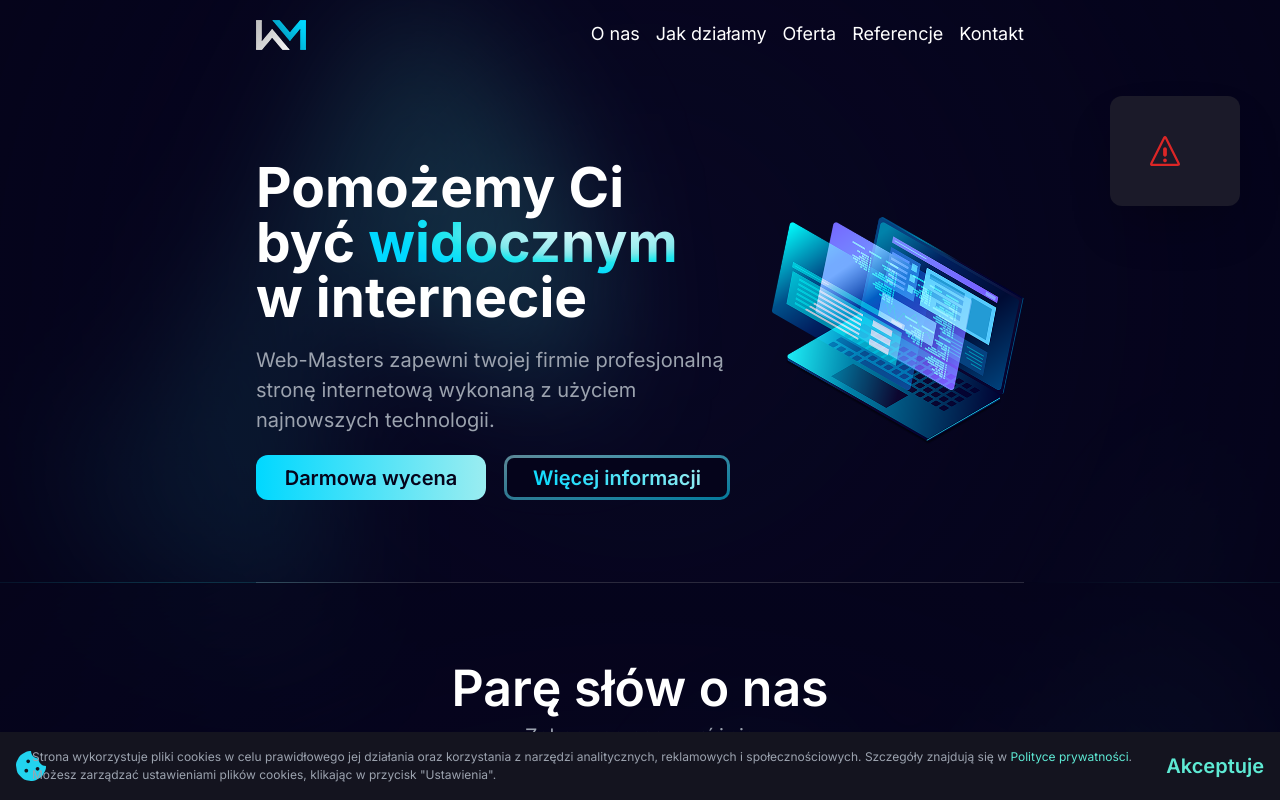
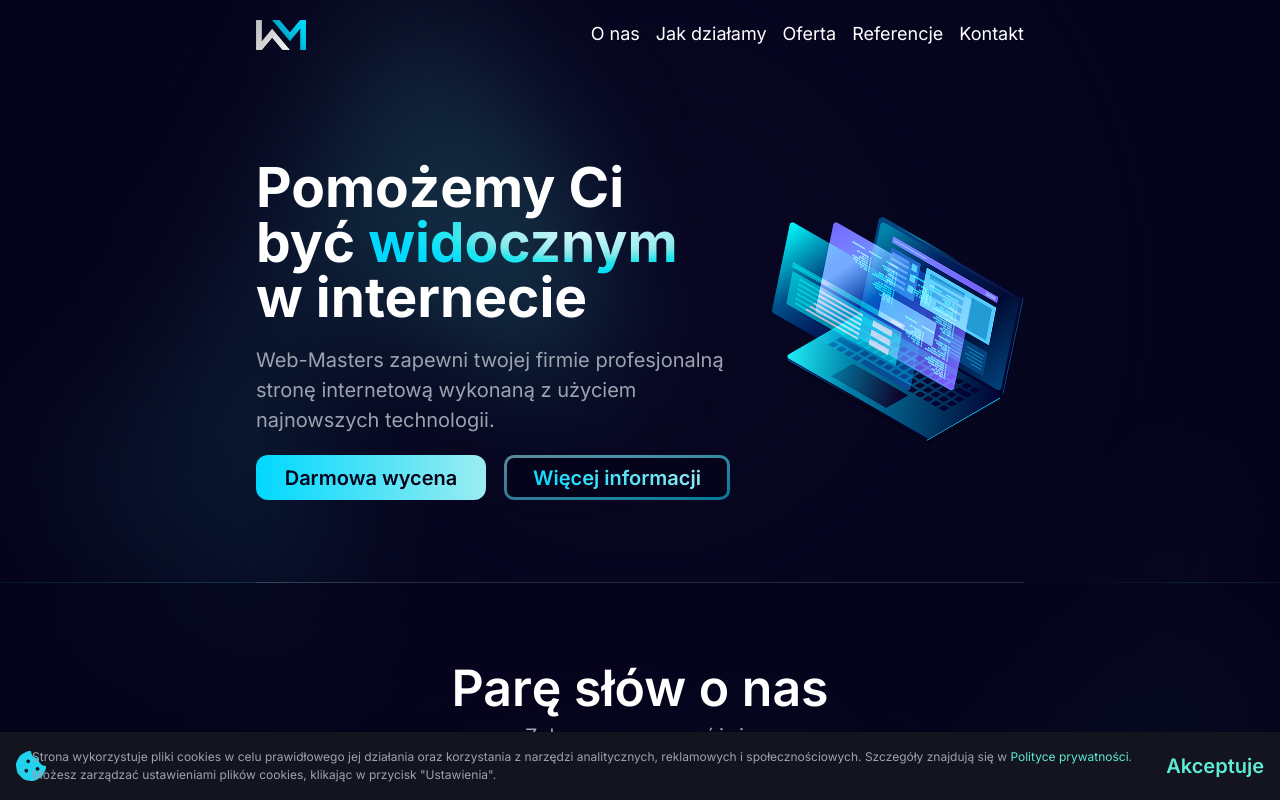
Before and after one commit to m-uchyla/wm-site, a Next.js app: page / in a window 1280 px wide. Shown: the top 800 px of the page. Built offline with nearby package versions, Linux system fonts and the light colour scheme.

Commit message:
Alert background

```diff
--- a/src/components/molecules/alert.js
+++ b/src/components/molecules/alert.js
@@ -3,8 +3,8 @@ import { ImCheckmark, ImWarning } from "react-icons/im"
 
 export default function Alert({type, header, subheader, className, id}) {
     return (
-      <div className={`${id} fixed md:top-24 md:right-10 alert ${className}`}>
-        <Card className={"flex-center flex-row gap-5 p-7 bg-[rgb(20,20,31)]"}>
+      <div className={`${id} fixed top-24 right-10 alert ${className}`}>
+        <Card className={"flex-center flex-row gap-5 p-7 bg-[rgb(20,20,29)]"}>
             <div>
                 {(type==="success") ?
                 <ImCheckmark className="text-primary text-[30px]" />
--- a/src/components/organisms/contact.js
+++ b/src/components/organisms/contact.js
@@ -38,7 +38,7 @@ export default function Contact() {
         action: "Contact form email"
       });
 
-      emailjs.sendForm('service_contactForm_WM', 'template_wm_2', contactForm.current, 'LbjIHyDLBTMjgCzYg');
+     // emailjs.sendForm('service_contactForm_WM', 'template_wm_2', contactForm.current, 'LbjIHyDLBTMjgCzYg');
     }
 
 
@@ -93,7 +93,7 @@ export default function Contact() {
         {(emailAlert.type !== null) ?
         <Alert id={"alert"} className={`${fadeIn ? " fade-in " : ""} ${fadeOut ? " fade-out " : ""}`} type={emailAlert.type} header={emailAlert.header} subheader={emailAlert.subheader}/>
         :
-        <Alert id={"alert"} className={`${fadeIn ? " fade-in " : ""} ${fadeOut ? " fade-out " : ""}`} type={emailAlert.type} header={emailAlert.header} subheader={emailAlert.subheader}/>
+        ""
         }
       </section>
     )
```
